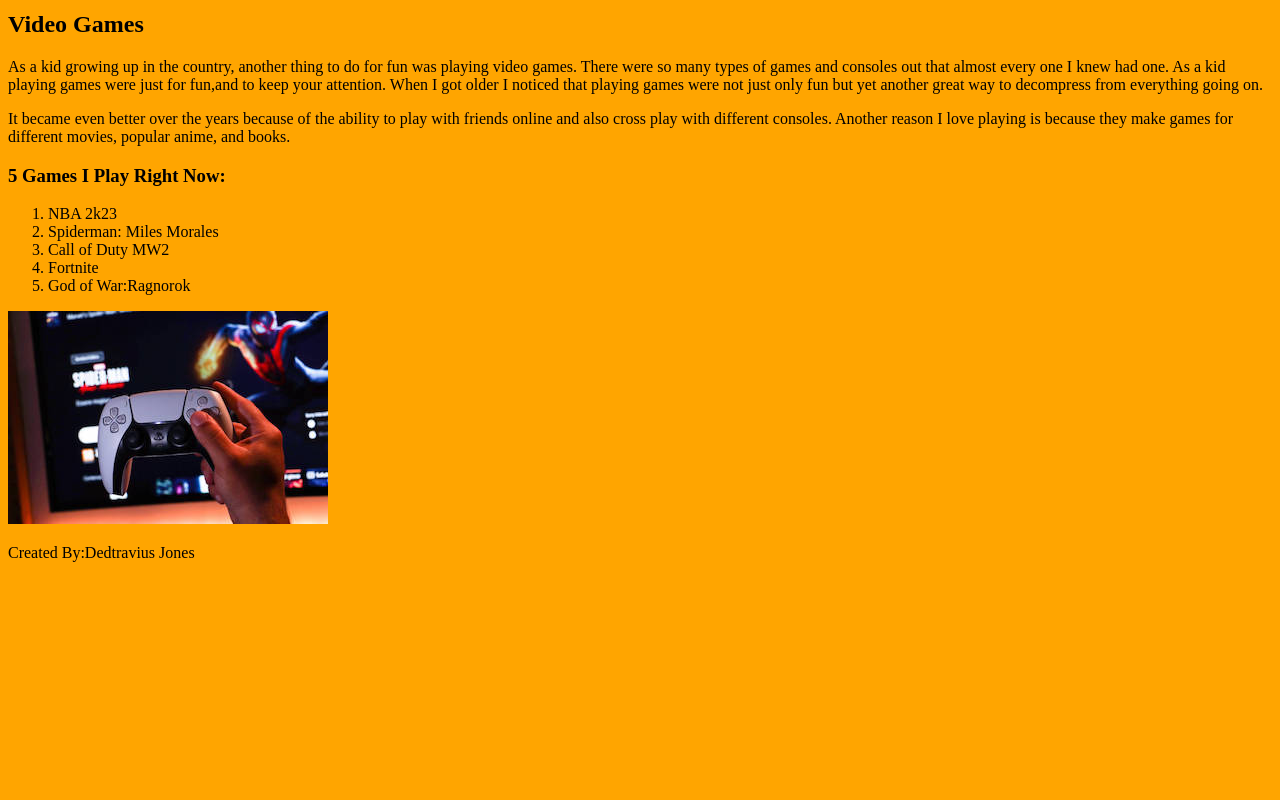
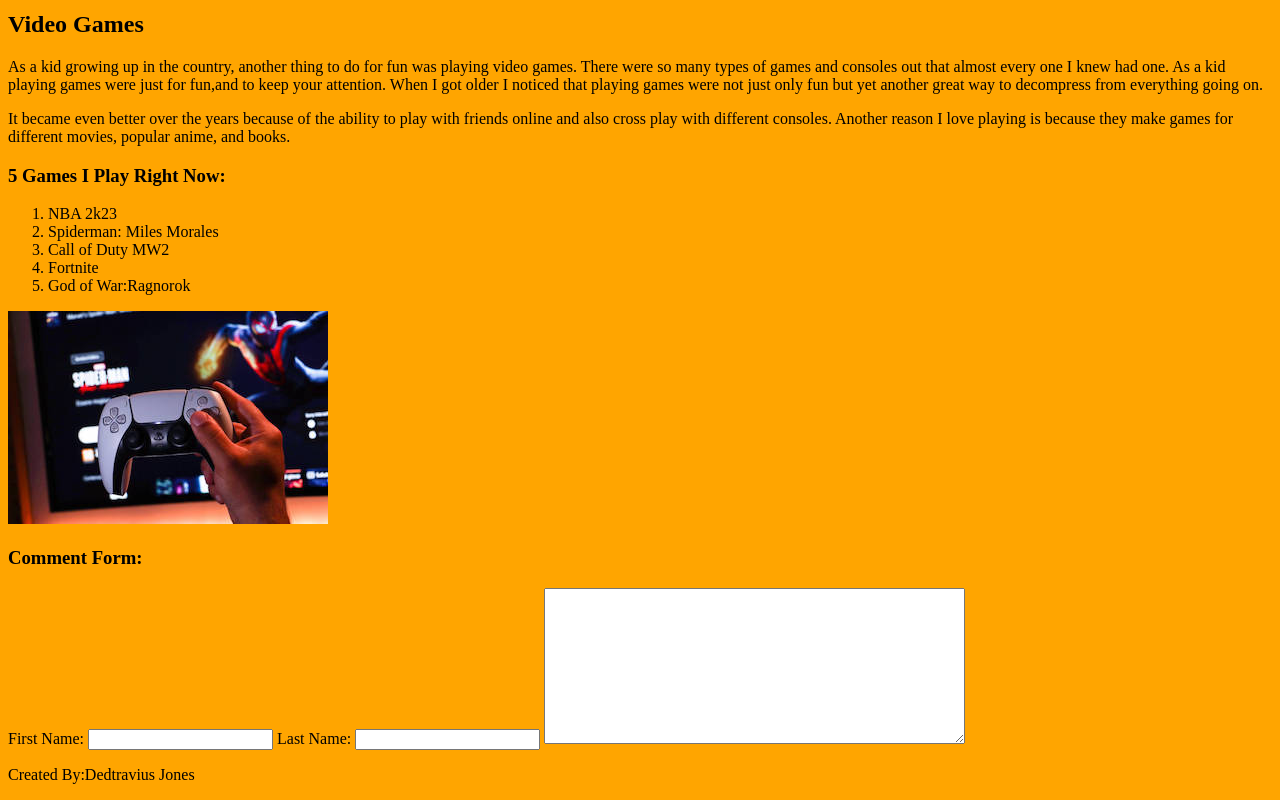
Before and after one commit to Iraon720/Iraon, a plain HTML site: page index.html in a window 1280 px wide. Shown: the part 2609-3409 px from the top of the page. Before the commit the page ends 3187 px from the top, so only its background shows below. Drawn offline with Linux system fonts and the light colour scheme.

Commit message:
Beginning of form

```diff
--- a/index.html
+++ b/index.html
@@ -119,6 +119,18 @@
         <img src="miles.jpg">
       </section>
     </main>
+    <form>
+      <h3>Comment Form:</h3>
+      <label for="FName">First Name:</label>
+      <input type="text" id="FName" name="FName">
+
+       <label for="LName">Last Name:</label>
+      <input type="text" id="LName" name="LName">
+
+      <textarea name="opinions" id="opinions" cols="50"rows="10"> </textarea>
+
+
+    </form>
     <p>
    <footer>Created By:Dedtravius Jones</footer>
    </p>
```
